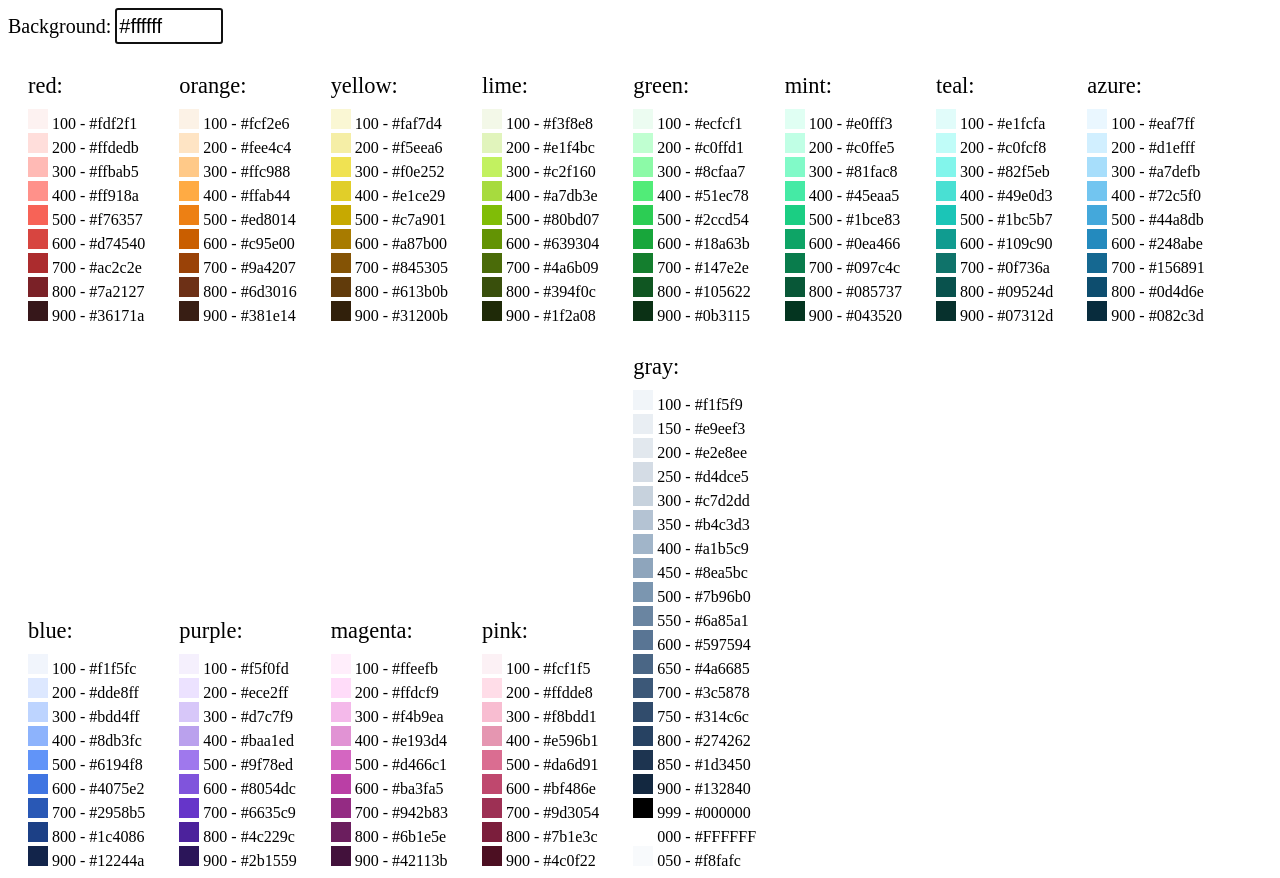
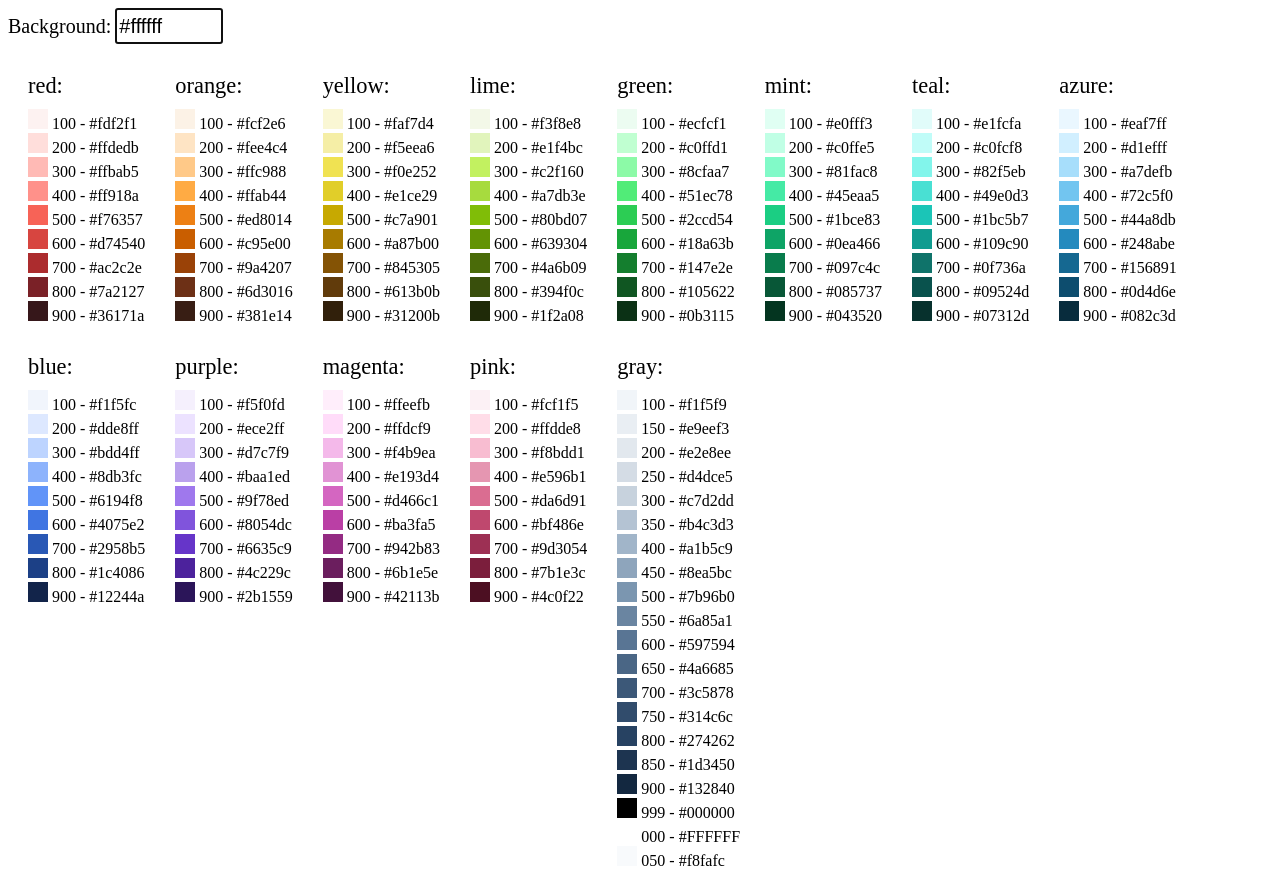
Before and after one commit to m4w4q7/scientific-color-tool, a website: page docs/index.html in a window 1280 px wide. Drawn offline with Linux system fonts and the light colour scheme.

Commit message:
fix vertical positioning of colors

```diff
--- a/docs/index.html
+++ b/docs/index.html
@@ -4,6 +4,11 @@
   <meta charset="utf-8" />
   <title>Scientific Color Tool</title>
   <style>
+    #palette {
+      display: flex;
+      flex-wrap: wrap;
+    }
+
     .inputlabel {
       font-size: 20px;
     }
```
